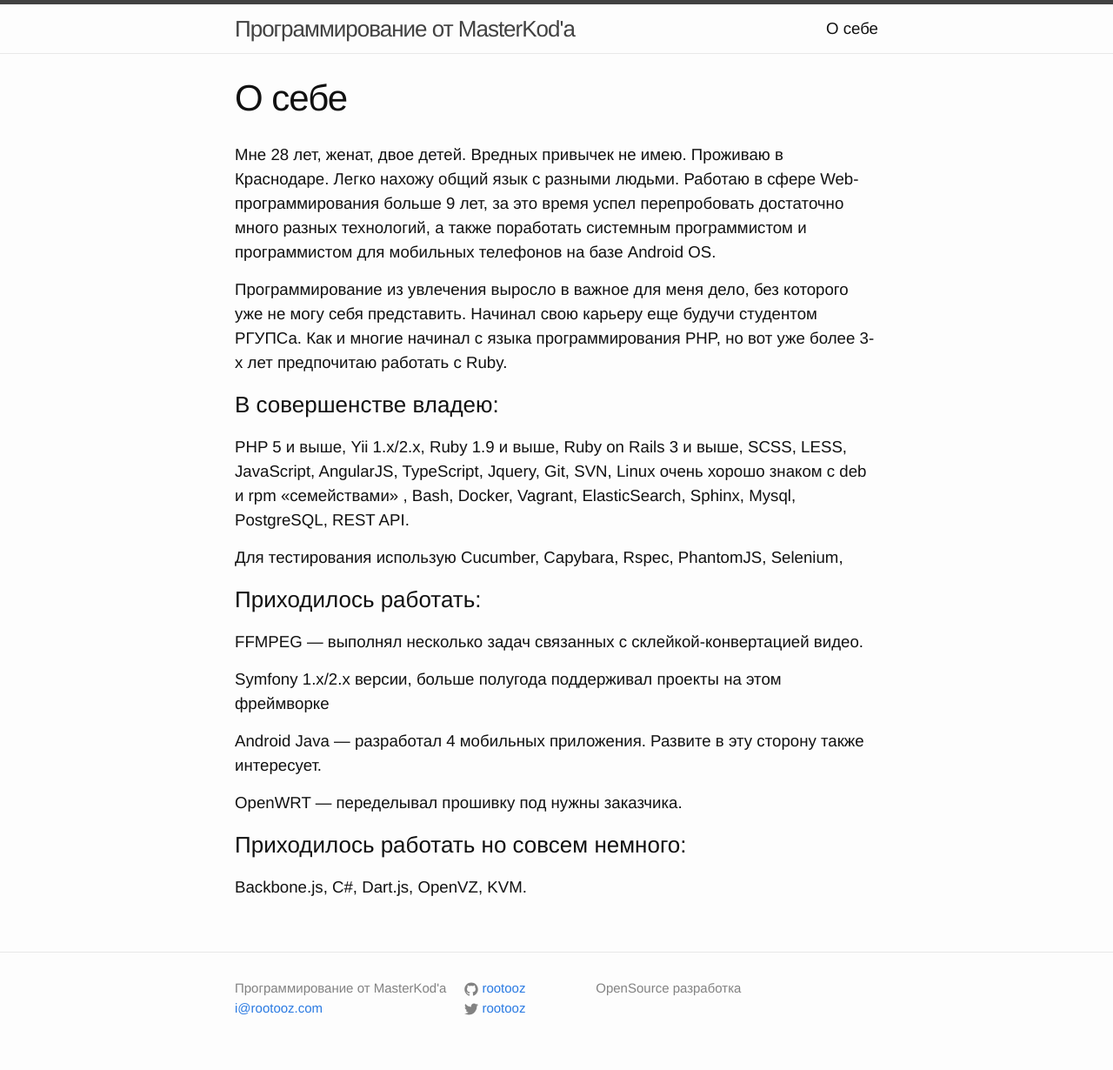
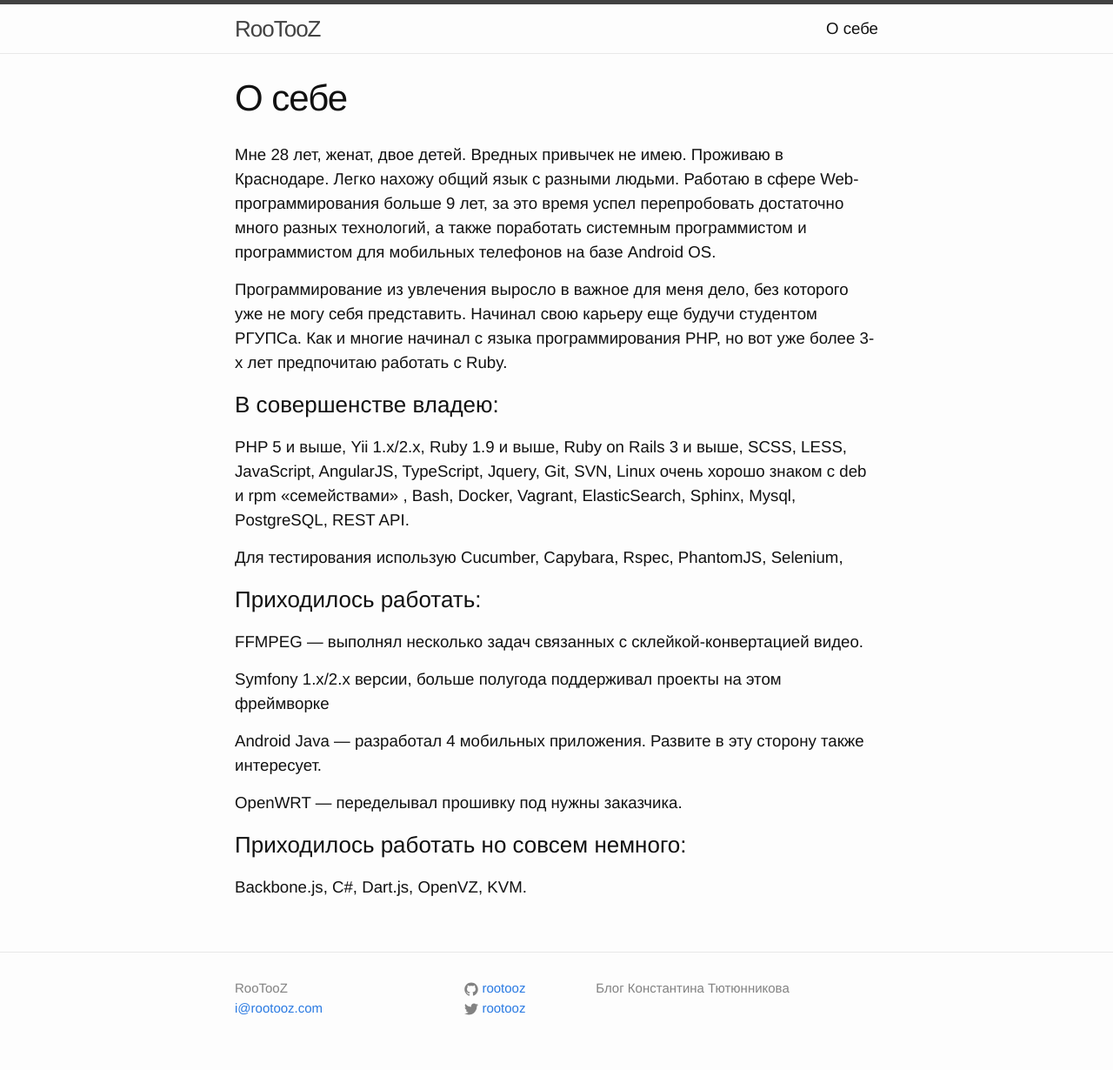
Before and after one commit to RooTooZ/rootooz.github.io, a Jekyll site: the page built from about.md, in a window 1280 px wide. Shown: the whole page at 87% size. Built offline with Jekyll 4.4.1, drawn with Linux system fonts in a browser that asks for light colours.

Commit message:
Update _config.yml

```diff
--- a/_config.yml
+++ b/_config.yml
@@ -1,8 +1,8 @@
 # Site settings
-title: Программирование от MasterKod'а
+title: RooTooZ
 email: i@rootooz.com
 description: > # this means to ignore newlines until "baseurl:"
-    OpenSource разработка
+    Блог Константина Тютюнникова
 baseurl: "" # the subpath of your site, e.g. /blog/
 url: "http://rootooz.com" # the base hostname & protocol for your site
 twitter_username: rootooz
```
